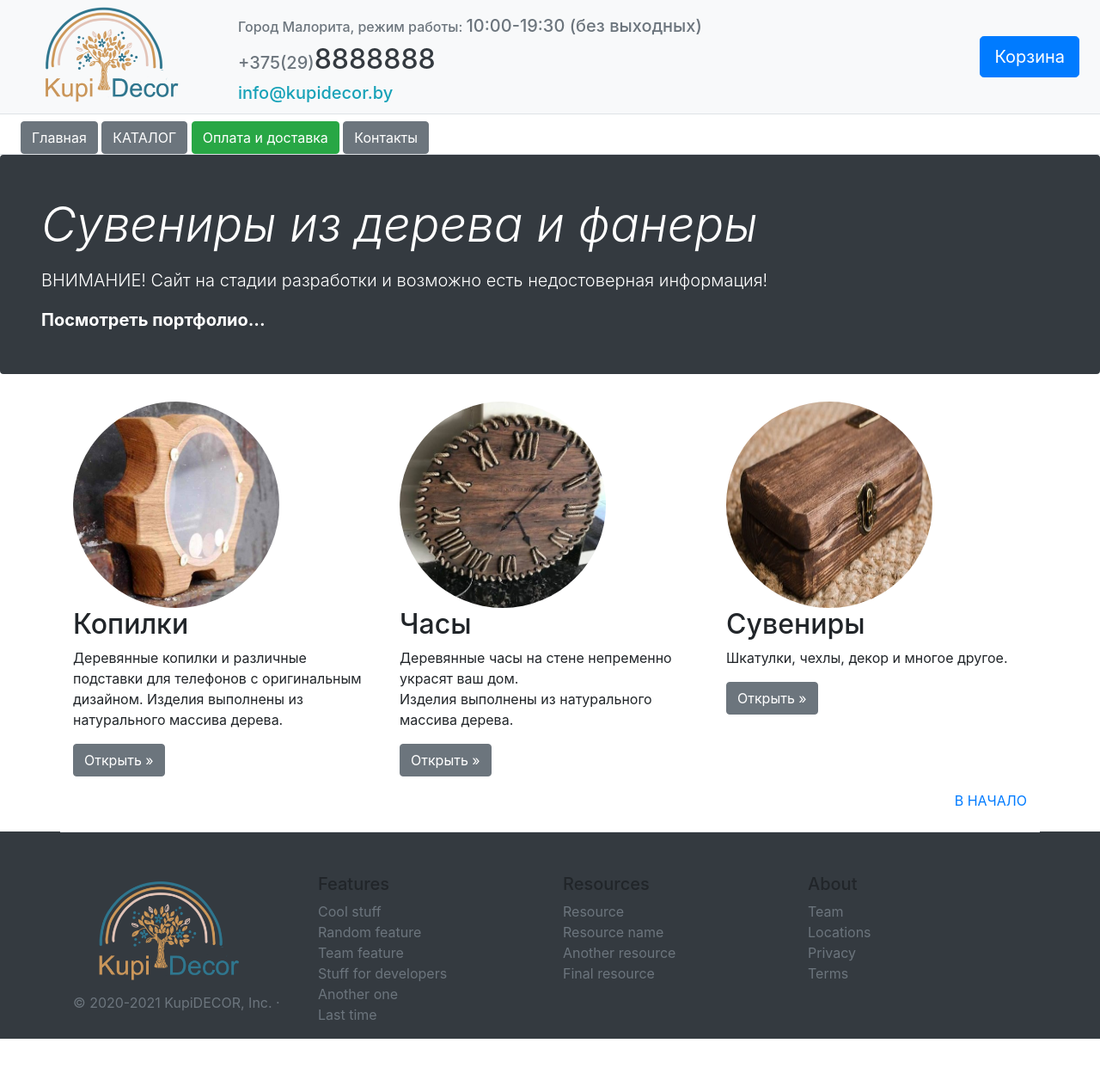
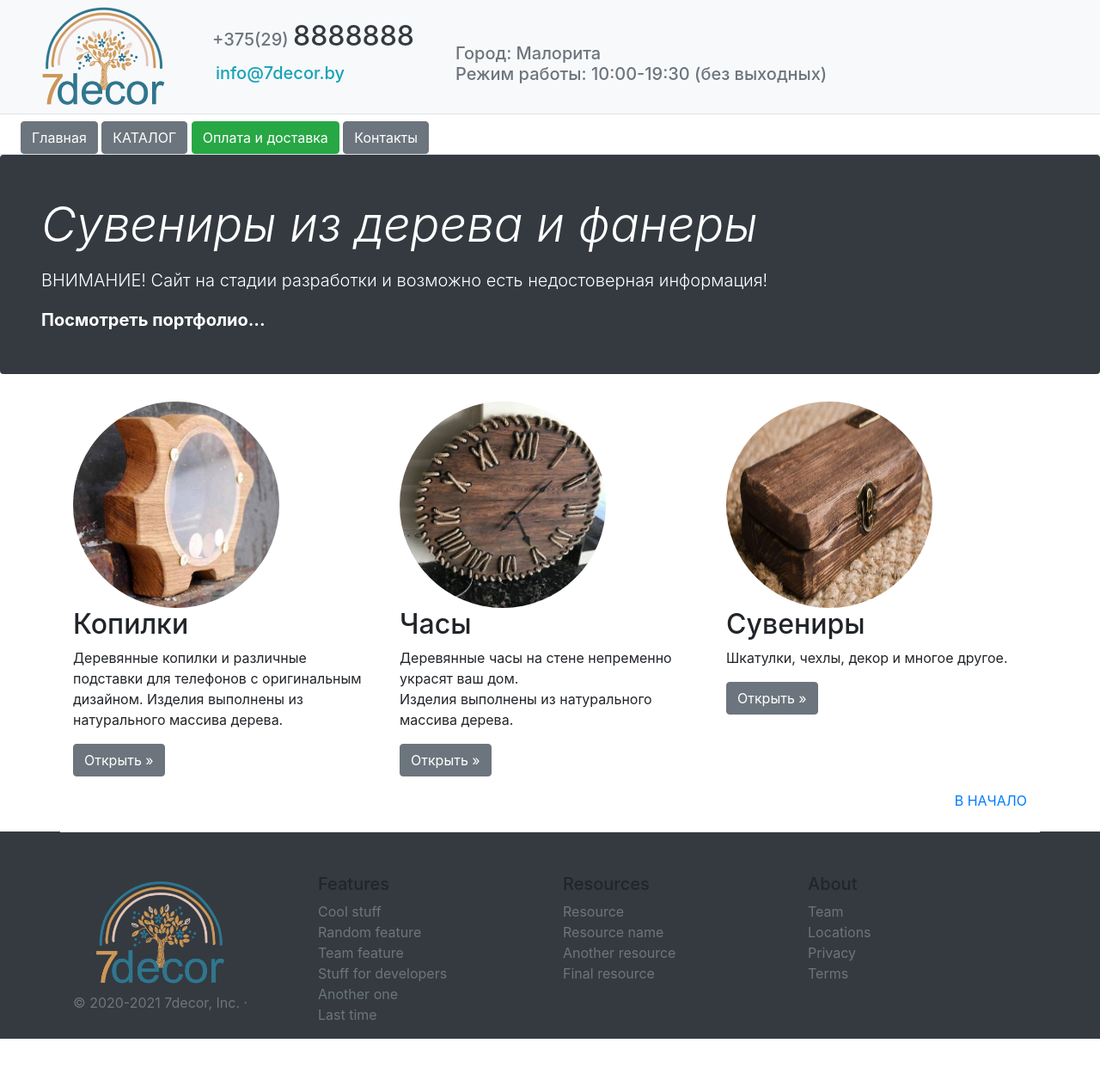
Before and after one commit to stasiukyurys/KupiDecor, a Flask app: page / in a window 1280 px wide. Shown: the whole page at 86% size. Run offline with Flask 2, Linux system fonts and the light colour scheme; some libraries are stand-ins or nearby versions.

Commit message:
Главная страница, замена логотипов и ребрендинг на 7decor.by

```diff
--- a/templates/base.html
+++ b/templates/base.html
@@ -11,14 +11,14 @@
 <body>
 
 <div class="d-flex align-items-center px-md-4 mb-2 bg-light border-bottom">
-    <img src="static/images/logoKupiDecor.png" width="190">
-    <div class="container">
-        <h6 class="text-muted ml-5 mt-2">Город Малорита, режим работы:
-            <span class="h5">10:00-19:30 (без выходных)</span></h6>
-        <h5 class="text-muted ml-5">+375(29)<span class="h2 text-dark">8888888</span></h5>
-        <a class="h5 text-info ml-5" href="mailto:info@kupidecor.by" title="">info@kupidecor.by</a>
+    <img src="static/images/logo7decor.png" width="190">
+    <div class="row align-items-center">
+        <h5 class="text-muted ml-5">+375(29)
+            <span class="h2 text-dark">8888888<br>
+                <a class="h5 text-info ml-1" href="mailto:info@7decor.by" title="">info@7decor.by</a></span></h5>
+        <h5 class="text-muted ml-5 mt-4">Город: Малорита <br>
+            <span class="h5">Режим работы: 10:00-19:30 (без выходных)</span></h5>
     </div>
-    <button type="button" class="btn btn-primary btn-lg">Корзина</button>
 </div>
 
 <div class="d-flex flex-column flex-md-row align-items-center p-0 px-md-4 mb-0 bg-white border-bottom box-shadow">
@@ -36,8 +36,8 @@
 <footer class="container pt-4 my-md-5 pt-md-5 border-top">
     <div class="row">
         <div class="col-12 col-md">
-            <img src="static/images/logoKupiDecor.png" width="200">
-            <p class="text-muted"> © 2020-2021 KupiDECOR, Inc. · </p>
+            <img src="static/images/logo7decor.png" width="200">
+            <p class="text-muted"> © 2020-2021 7decor, Inc. · </p>
         </div>
 
         <div class="col-6 col-md">
```
Also changed, not shown: static/images/logo7decor.jpg (added), static/images/logo7decor.png (added), 1 other file.
